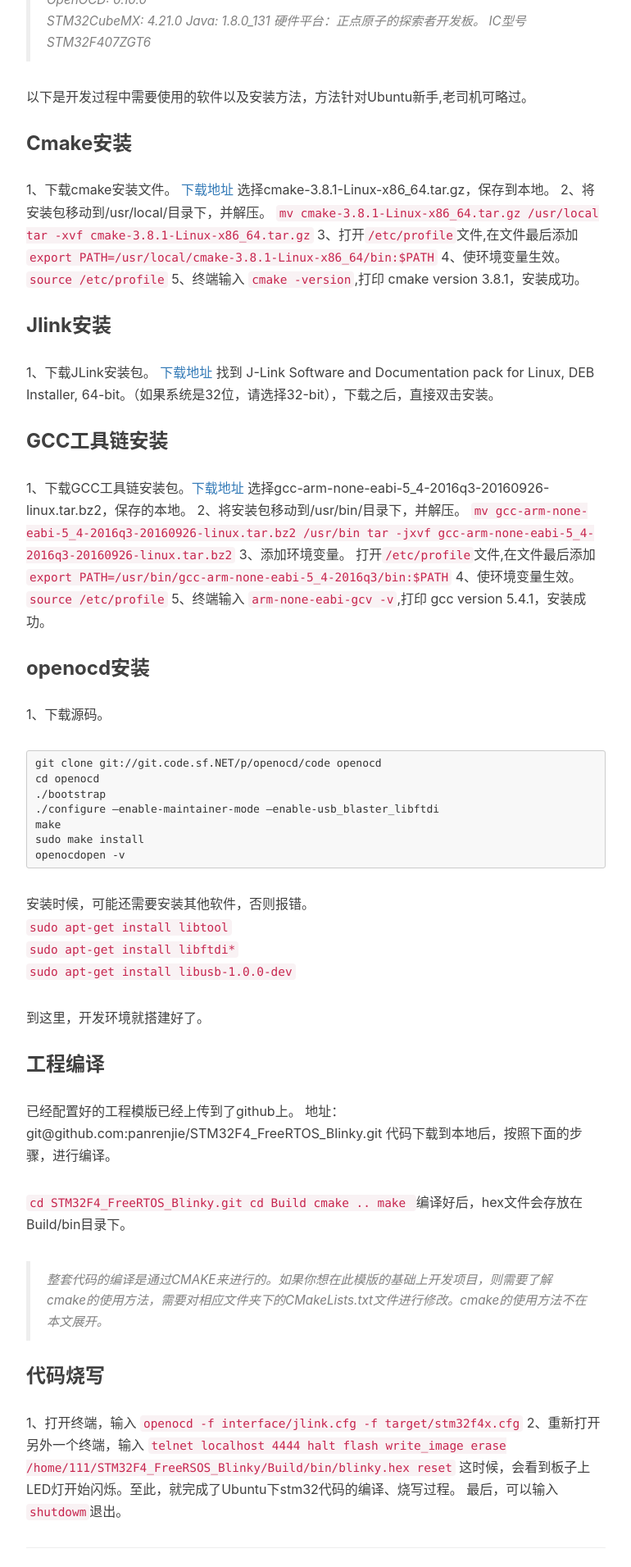
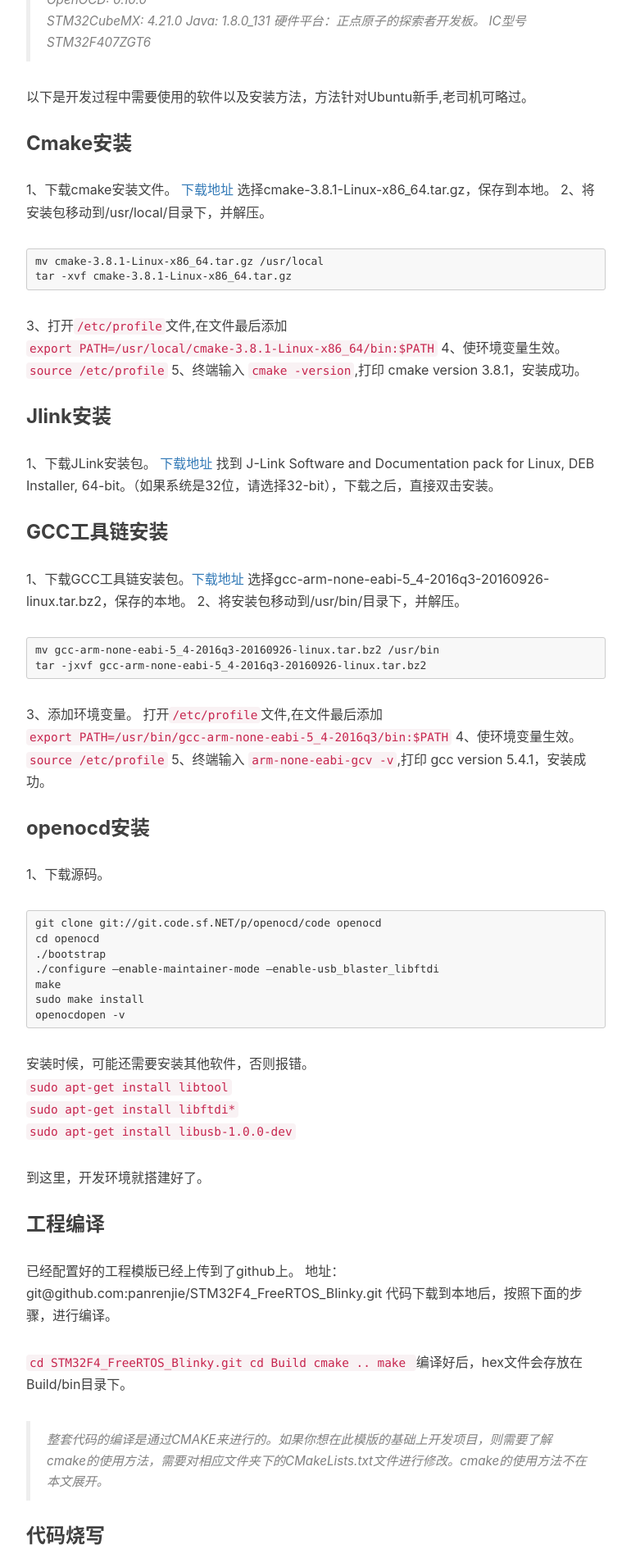
Before and after one commit to panrenjie/panrenjie.github.io, a Jekyll site: the page built from _posts/2017-05-27-use-CMake-for-STM32-develop.md, in a window 1280 px wide. Shown: the part 874-2785 px from the top of the page at 82% size, without its empty margins (233-1003 px from the left). Built offline with Jekyll 4.4.1, drawn with Linux system fonts in a browser that asks for light colours; nearby versions of some CDN libraries; comment, search, counter and statistics services are not loaded.

````diff
--- a/_posts/2017-05-27-use-CMake-for-STM32-develop.md
+++ b/_posts/2017-05-27-use-CMake-for-STM32-develop.md
@@ -36,8 +36,10 @@ IC型号STM32F407ZGT6
 1、下载cmake安装文件。  [下载地址](https://cmake.org/download/)
 选择cmake-3.8.1-Linux-x86_64.tar.gz，保存到本地。
 2、将安装包移动到/usr/local/目录下，并解压。
-`mv cmake-3.8.1-Linux-x86_64.tar.gz /usr/local
-tar -xvf cmake-3.8.1-Linux-x86_64.tar.gz`
+```
+mv cmake-3.8.1-Linux-x86_64.tar.gz /usr/local
+tar -xvf cmake-3.8.1-Linux-x86_64.tar.gz
+```
 3、打开`/etc/profile`文件,在文件最后添加
 `export PATH=/usr/local/cmake-3.8.1-Linux-x86_64/bin:$PATH`
 4、使环境变量生效。`source /etc/profile`
@@ -51,8 +53,10 @@ tar -xvf cmake-3.8.1-Linux-x86_64.tar.gz`
 1、下载GCC工具链安装包。[下载地址](https://launchpad.net/gcc-arm-embedded/+download)
 选择gcc-arm-none-eabi-5_4-2016q3-20160926-linux.tar.bz2，保存的本地。
 2、将安装包移动到/usr/bin/目录下，并解压。
-`mv gcc-arm-none-eabi-5_4-2016q3-20160926-linux.tar.bz2 /usr/bin
-    tar -jxvf gcc-arm-none-eabi-5_4-2016q3-20160926-linux.tar.bz2`
+```
+mv gcc-arm-none-eabi-5_4-2016q3-20160926-linux.tar.bz2 /usr/bin
+tar -jxvf gcc-arm-none-eabi-5_4-2016q3-20160926-linux.tar.bz2
+```
 3、添加环境变量。
 打开`/etc/profile`文件,在文件最后添加
 `export PATH=/usr/bin/gcc-arm-none-eabi-5_4-2016q3/bin:$PATH`
````
